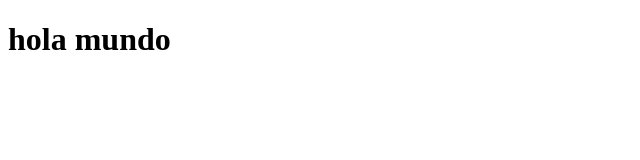
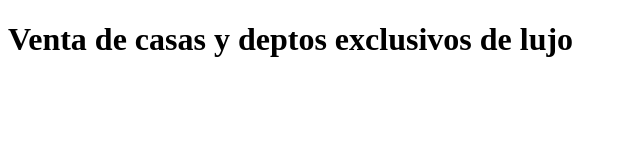
Before and after one commit to javiegas253/Bienes-raices, a plain HTML site: page index.html in a window 1280 px wide. Shown: the whole page, without its empty margins (0-640 px from the left). Drawn offline with Linux system fonts and the light colour scheme.

Commit message:
agregue h1

```diff
--- a/index.html
+++ b/index.html
@@ -7,6 +7,7 @@
     <title>Bienes raices</title>
 </head>
 <body>
-    <h1>hola mundo</h1>
+        <h1>Venta de casas y deptos exclusivos de lujo</h1>
+
 </body>
 </html>
```
